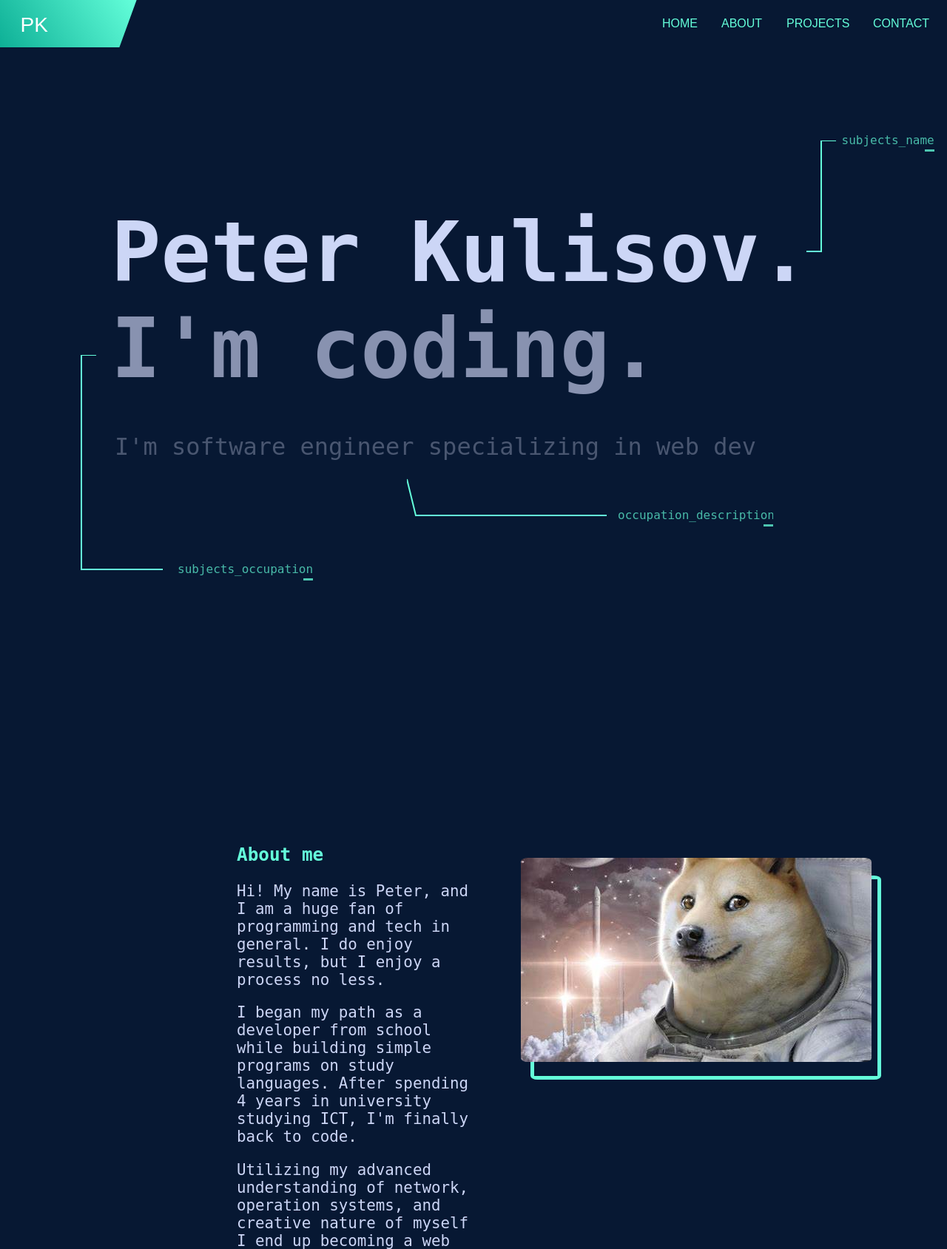
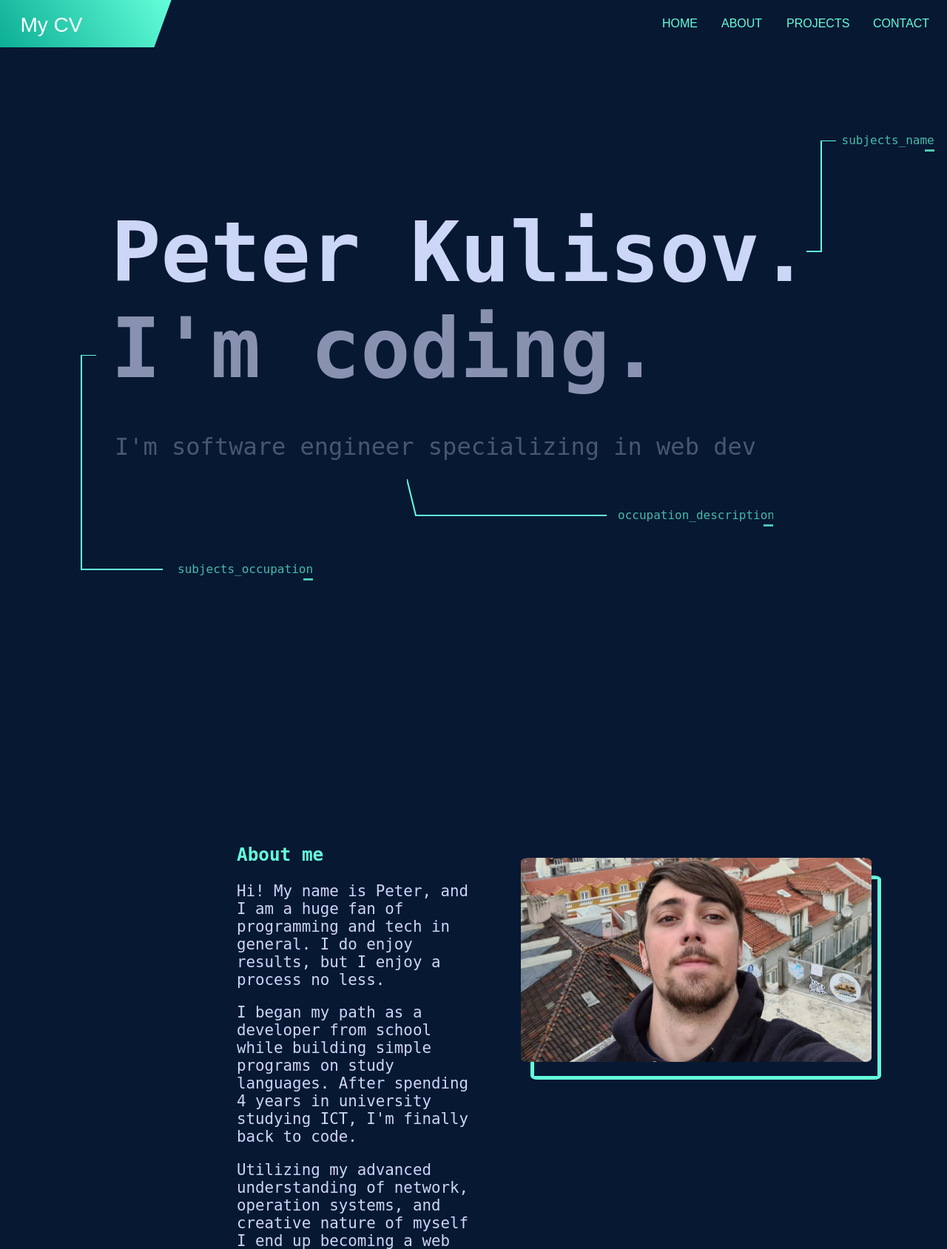
Before and after one commit to mudriy-glist/peter_kulisov, a Django app: page / in a window 1280 px wide; the page is wider, and only the part inside the window is pictured. Shown: the top 1689 px of that part at 74% size. Run offline with Django 4.2, Linux system fonts and the light colour scheme.

Commit message:
my pic added/portfolio button added

```diff
--- a/peterk/backend/templates/backend/portfolio.html
+++ b/peterk/backend/templates/backend/portfolio.html
@@ -13,7 +13,7 @@
 <header id="nav-wrapper">
     <nav id="nav">
       <div class="nav left">
-        <span class="gradient skew"><h1 class="logo un-skew"><a href="{% url "portfolio" %}">PK</a></h1></span>
+        <span class="gradient skew"><h1 class="logo un-skew"><a href="{% static 'images/cv.pdf' %}">My CV</a></h1></span>
         <button id="menu" class="btn-nav"><span class="fas fa-bars"></span></button>
       </div>
       <div class="nav right">
@@ -113,7 +113,7 @@
 <svg id="underphoto_rect" width="474" height="276">
     <rect width="474" height="276" style="stroke:rgb(100, 255, 218); stroke-width: 10; fill:none"></rect>
 </svg>
-<img id="bio_photo" src="{% static 'images/doge.jpg' %}" alt="bio_photo">
+<img id="bio_photo" src="{% static 'images/pic_me.png' %}" alt="bio_photo" width="474" height="276">
 
 <div class="projects_container">
     <h3>About my work</h3>
```
Also changed, not shown: peterk/backend/static/images/pic_me.png (added), 2 other files.
